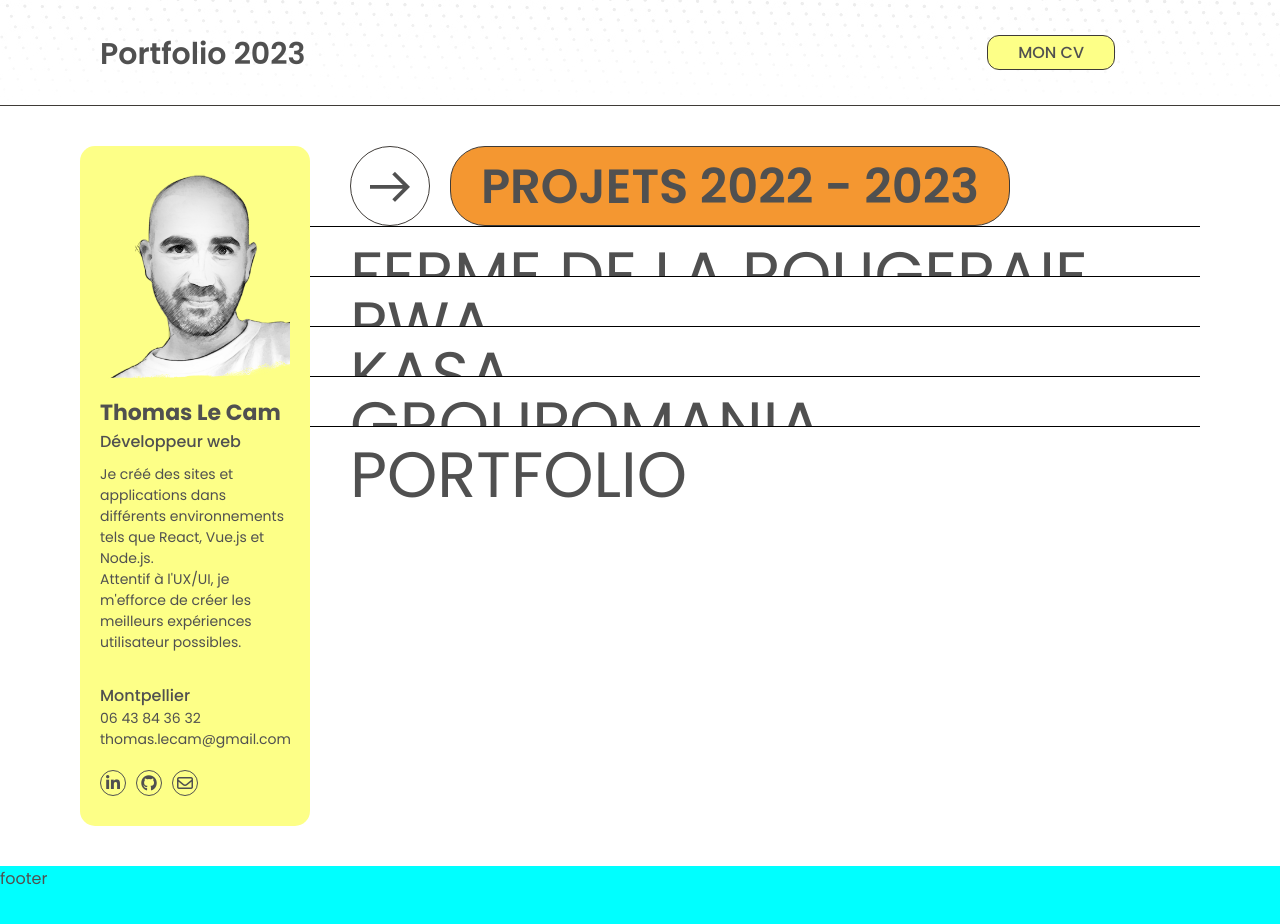
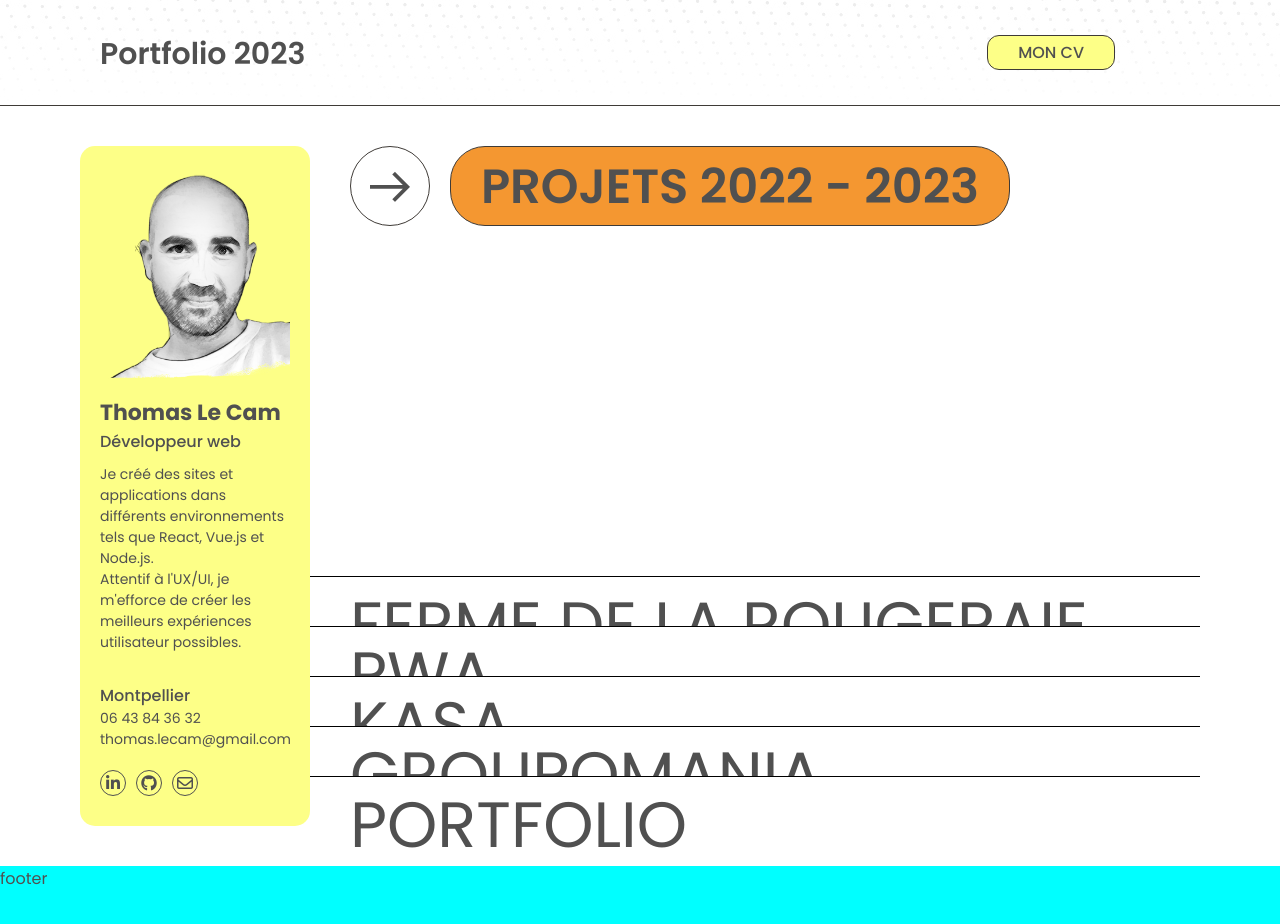
Before and after one commit to ThomasdevLC/portfolio_07_2023, a React (Create React App) app: page / in a window 1280 px wide. Shown: the top 924 px of the page. Built offline with nearby package versions, Linux system fonts and the light colour scheme.

Commit message:
works space between + footer relative

```diff
--- a/src/assets/styles/components/_Footer.scss
+++ b/src/assets/styles/components/_Footer.scss
@@ -1,4 +1,5 @@
 .test-footer {
   background-color: aqua;
   height: 100%;
+  position: relative;
 }
--- a/src/assets/styles/pages/_Home.scss
+++ b/src/assets/styles/pages/_Home.scss
@@ -135,5 +135,8 @@
 
   &__works {
     flex-grow: 1;
+    display: flex;
+    flex-direction: column;
+    justify-content: space-between;
   }
 }
```
